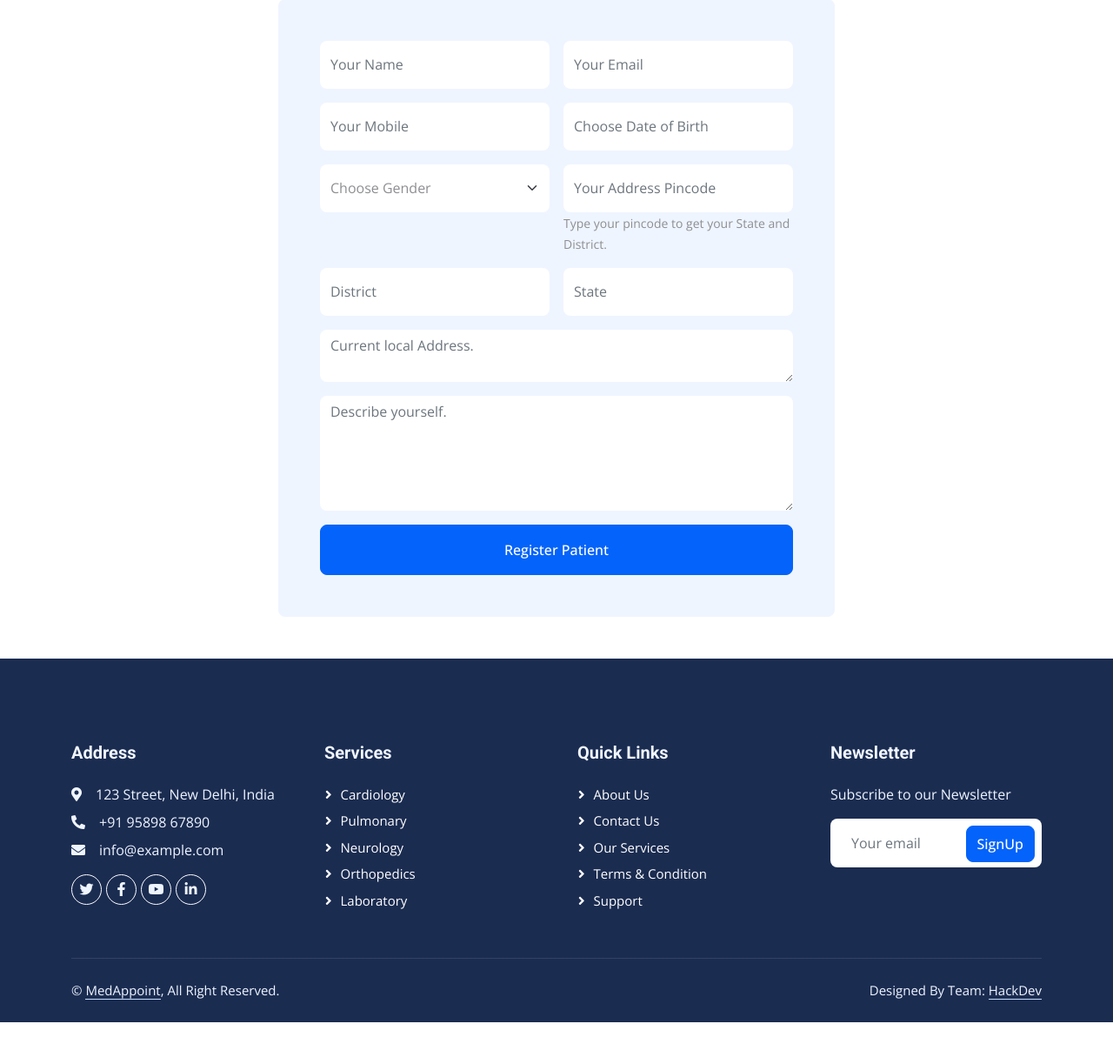
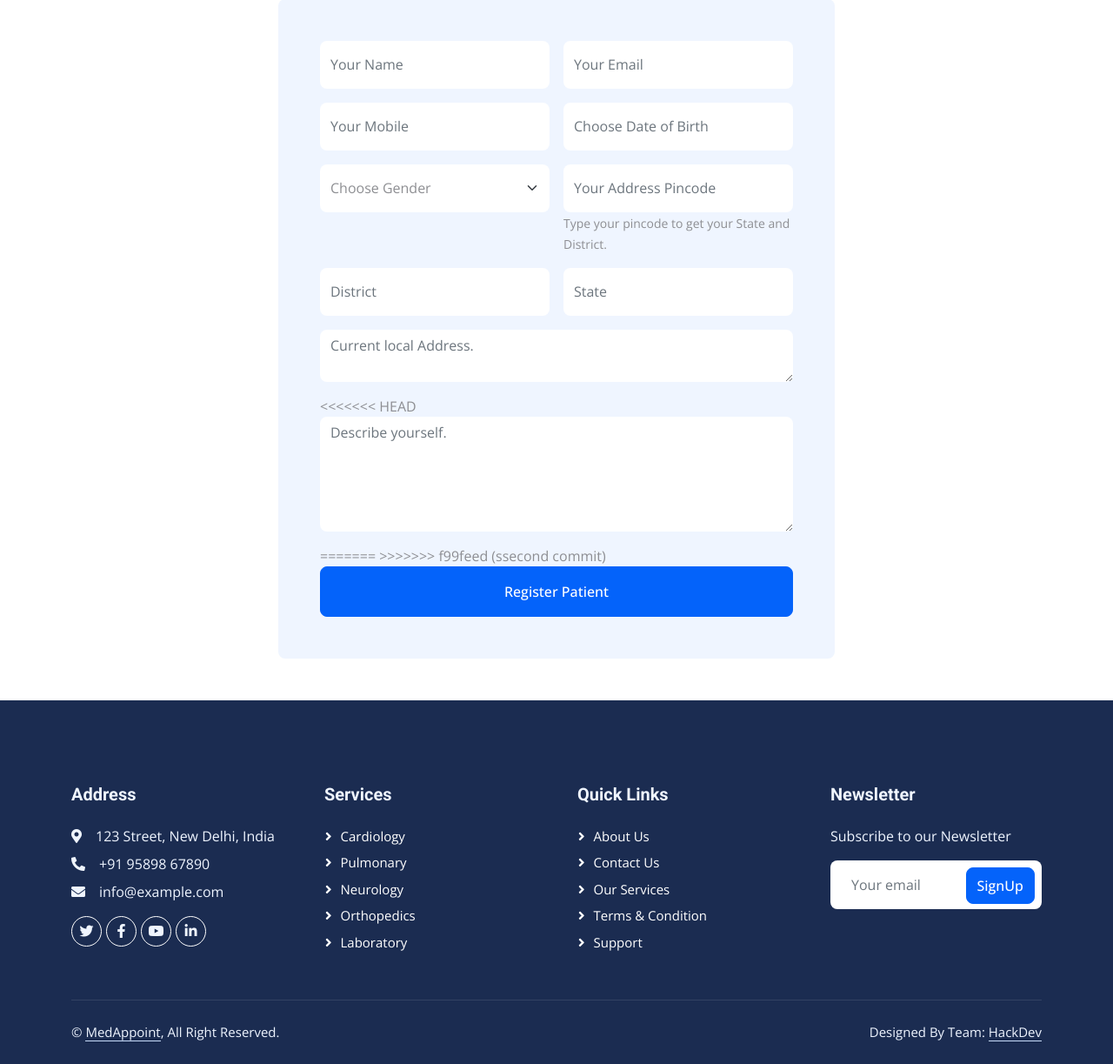
Before and after one commit to ak5154639/MedApproint-AI, a Django app: page /register-patient in a window 1280 px wide. Shown: the part 277-1500 px from the top of the page at 87% size. Before the commit the page ends 1452 px from the top, so only its background shows below. Run offline with Django 3.2, Linux system fonts and the light colour scheme; some libraries are stand-ins or nearby versions.

Commit message:
Forms Created...

```diff
--- a/appointApp/templates/appointApp/register-patient.html
+++ b/appointApp/templates/appointApp/register-patient.html
@@ -110,10 +110,13 @@
 
                 </div>
                 <div class="col-12">
+<<<<<<< HEAD
                     <textarea class="form-control border-0" rows="5" placeholder="Describe yourself."></textarea>
                 </div>
 
                 <div class="col-12">
+=======
+>>>>>>> f99feed (ssecond commit)
                     <button class="btn btn-primary w-100 py-3" id="submit" type="submit">Register Patient</button>
                 </div>
             </div>
```
